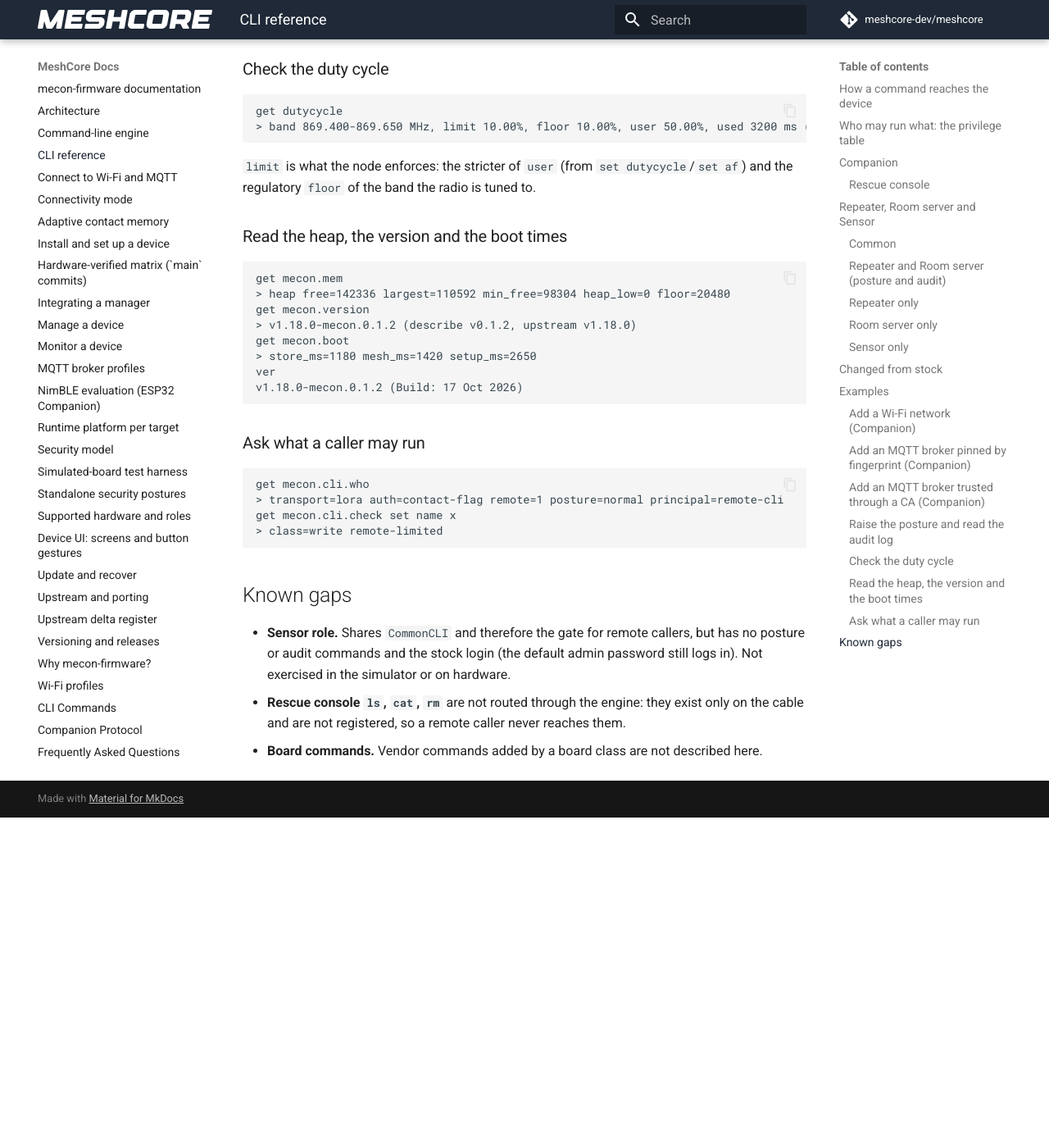
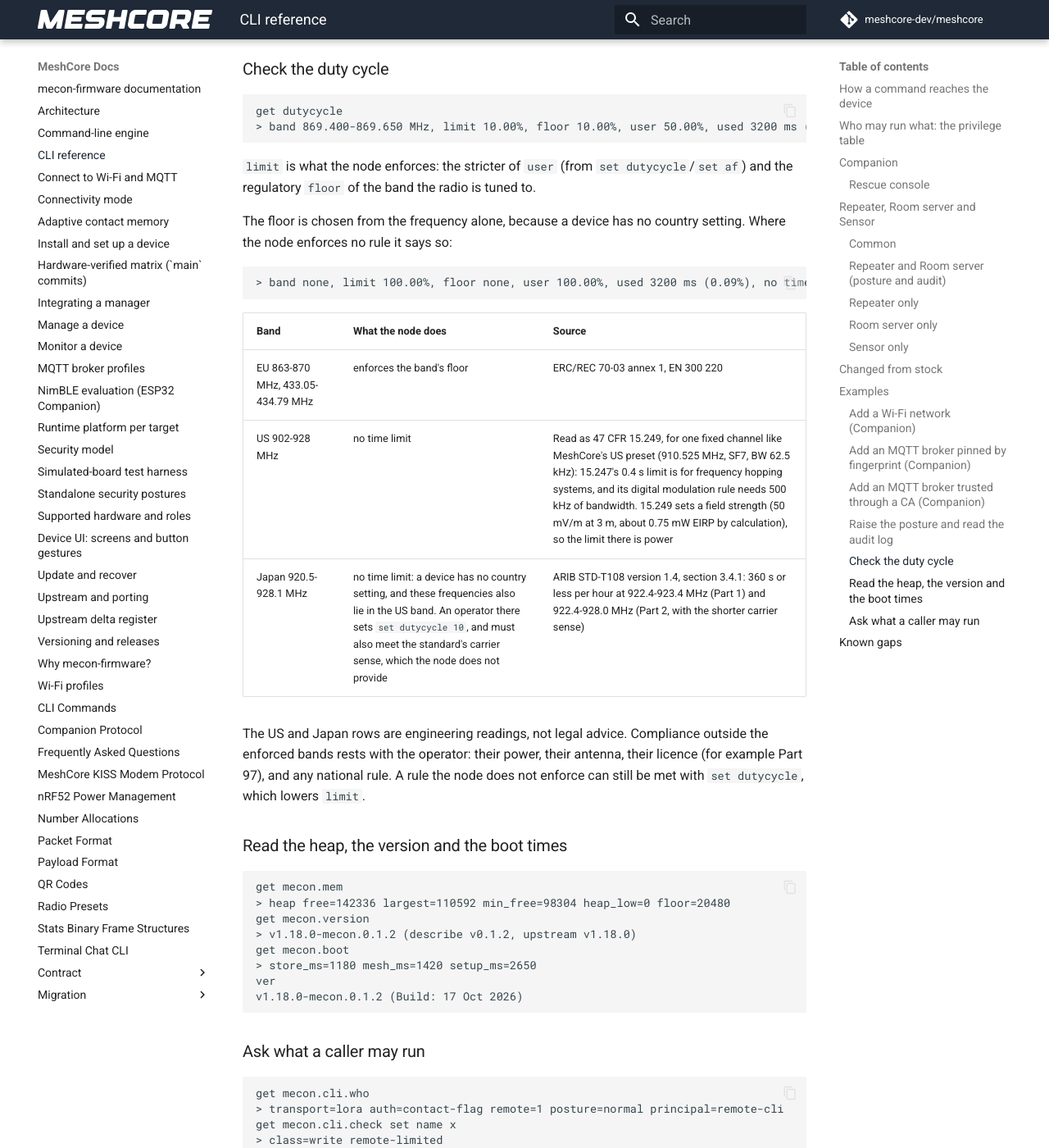
Before and after one commit to hoejriis/mecon-firmware, an MkDocs documentation site: the page built from docs/CLI_REFERENCE.md, in a window 1280 px wide and 1400 px high, scrolled down 29611 px. Shown: the whole window at 82% size. Built offline with MkDocs 1.6.1 and Material for MkDocs 9.7.7, drawn with Linux system fonts in a browser that asks for light colours; comment, search, counter and statistics services are not loaded; before the commit the page ends 30608 px from its top, so only the background shows below that.

Commit message:
get dutycycle: say so when no time rule is enforced (#299)
* get dutycycle: say so when no time rule is enforced

Owner decision 2026-11-04: US 902-928 gets no airtime limit, reported and documented.
"floor none" could read as "nothing applies here" rather than "this node enforces
nothing here", and those differ, so the reply now says which. The new words come after
the fields, so anything that reads the fields reads them as before.

Docs give the source and the reasoning for the US band, and say that a rule the node
does not enforce can still be met with set dutycycle.

Co-Authored-By: Claude Opus 5.5 (1M context) <noreply@anthropic.com>

* Size budget: t1000e_repeater, 4 B over from the wording in get dutycycle

By the usual rule: the use plus 4 KB, rounded up to a KB.

Co-Authored-By: Claude Opus 5.5 (1M context) <noreply@anthropic.com>

* CLI reference: the Japanese airtime rule, and why the node does not enforce it

Owner decision 2026-11-05: report and document, with no region setting.

Co-Authored-By: Claude Opus 5.5 (1M context) <noreply@anthropic.com>

---------

Co-authored-by: Claude Opus 5.5 (1M context) <noreply@anthropic.com>

````diff
--- a/docs/CLI_REFERENCE.md
+++ b/docs/CLI_REFERENCE.md
@@ -352,6 +352,20 @@ get dutycycle
 
 `limit` is what the node enforces: the stricter of `user` (from `set dutycycle`/`set af`) and the regulatory `floor` of the band the radio is tuned to.
 
+The floor is chosen from the frequency alone, because a device has no country setting. Where the node enforces no rule it says so:
+
+```
+> band none, limit 100.00%, floor none, user 100.00%, used 3200 ms (0.09%), no time rule enforced
+```
+
+| Band | What the node does | Source |
+|---|---|---|
+| EU 863-870 MHz, 433.05-434.79 MHz | enforces the band's floor | ERC/REC 70-03 annex 1, EN 300 220 |
+| US 902-928 MHz | no time limit | Read as 47 CFR 15.249, for one fixed channel like MeshCore's US preset (910.525 MHz, SF7, BW 62.5 kHz): 15.247's 0.4 s limit is for frequency hopping systems, and its digital modulation rule needs 500 kHz of bandwidth. 15.249 sets a field strength (50 mV/m at 3 m, about 0.75 mW EIRP by calculation), so the limit there is power |
+| Japan 920.5-928.1 MHz | no time limit: a device has no country setting, and these frequencies also lie in the US band. An operator there sets `set dutycycle 10`, and must also meet the standard's carrier sense, which the node does not provide | ARIB STD-T108 version 1.4, section 3.4.1: 360 s or less per hour at 922.4-923.4 MHz (Part 1) and 922.4-928.0 MHz (Part 2, with the shorter carrier sense) |
+
+The US and Japan rows are engineering readings, not legal advice. Compliance outside the enforced bands rests with the operator: their power, their antenna, their licence (for example Part 97), and any national rule. A rule the node does not enforce can still be met with `set dutycycle`, which lowers `limit`.
+
 ### Read the heap, the version and the boot times
 
 ```
````
Also changed, not shown: 6 other files.
